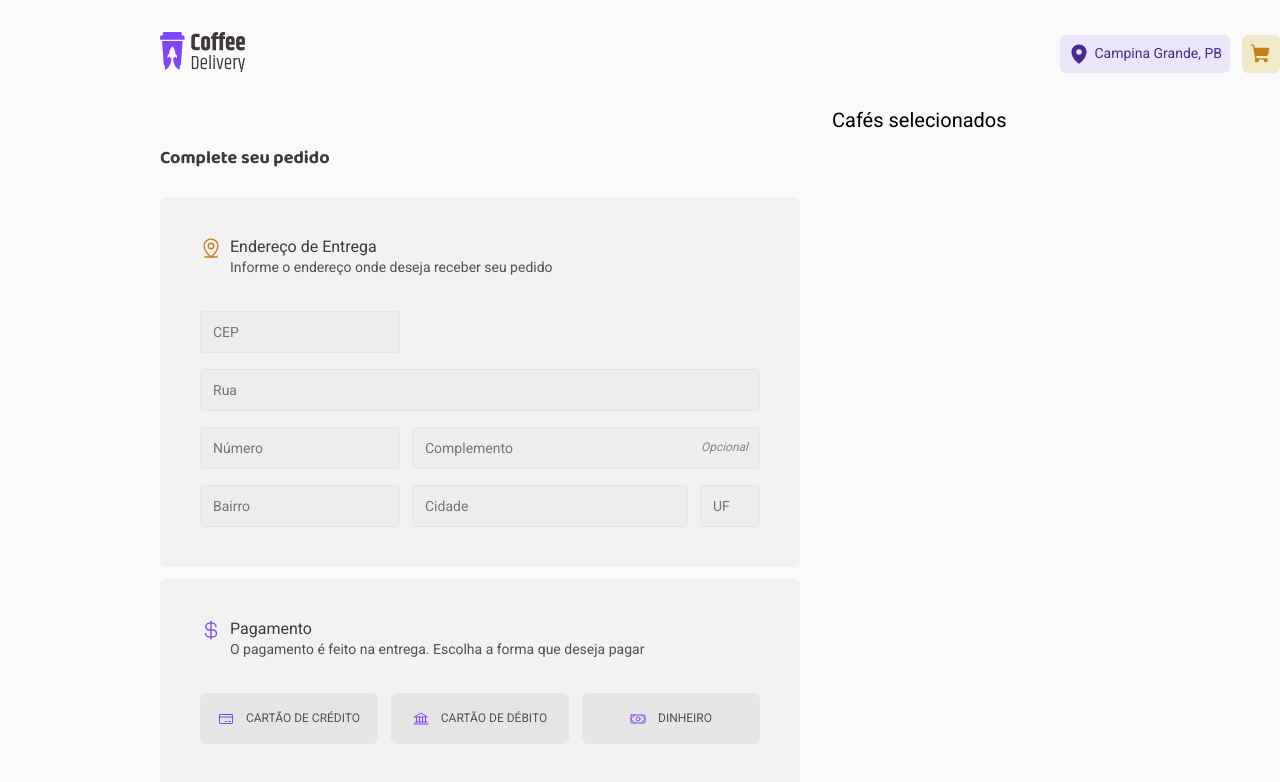
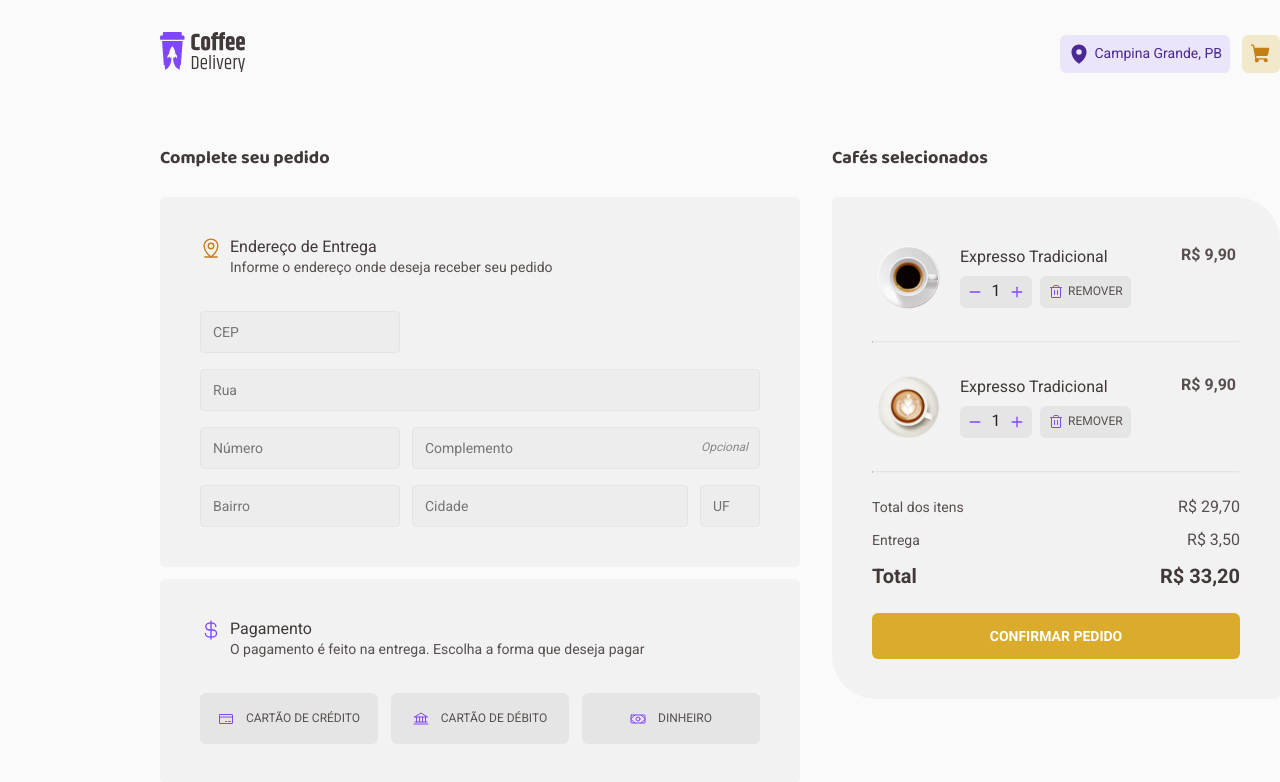
Before and after one commit to brenoq/coffeeShop, a React (Vite) app: page /cart in a window 1280 px wide. Shown: the top 782 px of the page. Built offline with nearby package versions, Linux system fonts and the light colour scheme.

Commit message:
Finished page Cart

```diff
--- a/src/components/InputNumber/index.tsx
+++ b/src/components/InputNumber/index.tsx
@@ -2,7 +2,11 @@ import { Minus, Plus } from 'phosphor-react'
 import { InputContainer } from './styles'
 import { useState } from 'react'
 
-export function InputNumber() {
+interface InputNumberProps {
+  size: number
+}
+
+export function InputNumber({ size }: InputNumberProps) {
   const [quantity, setQuantity] = useState(1)
 
   function handleChangeQuantity(buttonType: string) {
@@ -16,7 +20,7 @@ export function InputNumber() {
   }
 
   return (
-    <InputContainer>
+    <InputContainer inputHeight={size}>
       <button onClick={() => handleChangeQuantity('minus')}>
         <Minus size={14} weight="bold" id="minus" />
       </button>
--- a/src/components/InputNumber/styles.ts
+++ b/src/components/InputNumber/styles.ts
@@ -1,6 +1,10 @@
 import { styled } from 'styled-components'
 
-export const InputContainer = styled.div`
+interface inputVariants {
+  inputHeight: number
+}
+
+export const InputContainer = styled.div<inputVariants>`
   display: flex;
   flex-direction: row;
   justify-content: center;
@@ -9,12 +13,10 @@ export const InputContainer = styled.div`
   gap: 4px;
 
   width: 7.2rem;
-  height: 3.8rem;
+  height: ${(props) => props.inputHeight}rem;
 
   background: ${(props) => props.theme['base-button']};
   border-radius: 6px;
-
-  margin-left: 2.3rem;
 
   span {
     display: flex;
--- /dev/null
+++ b/src/pages/Cart/components/CoffeeFormSmall/index.tsx
@@ -0,0 +1,31 @@
+import { Trash } from 'phosphor-react'
+import { CoffeFormSmallContainer, Divider } from './styles'
+import { InputNumber } from '../../../../components/InputNumber'
+
+interface CoffeeType {
+  type: string
+}
+
+export function CoffeeFormSmall(props: CoffeeType) {
+  return (
+    <>
+      <CoffeFormSmallContainer>
+        <div className="description">
+          <img src={`/src/assets/coffee/${props.type}.png`} alt={props.type} />
+          <div className="coffee">
+            <p>Expresso Tradicional</p>
+            <div>
+              <InputNumber size={3.2} />
+              <button>
+                <Trash size={16} />
+                <span>REMOVER</span>
+              </button>
+            </div>
+          </div>
+        </div>
+        <div className="value">R$ 9,90</div>
+      </CoffeFormSmallContainer>
+      <Divider />
+    </>
+  )
+}
--- /dev/null
+++ b/src/pages/Cart/components/CoffeeFormSmall/styles.ts
@@ -0,0 +1,95 @@
+import { styled } from 'styled-components'
+
+export const CoffeFormSmallContainer = styled.div`
+  display: flex;
+  flex-direction: row;
+  align-items: flex-start;
+  justify-content: space-between;
+
+  width: 36.8rem;
+  height: 8rem;
+
+  padding: 0.8rem 0.4rem;
+
+  background: ${(props) => props.theme['base-card']};
+
+  .description {
+    display: flex;
+    flex-direction: row;
+
+    gap: 2rem;
+
+    img {
+      width: 6.4rem;
+      height: 6.4rem;
+    }
+
+    .coffee {
+      display: flex;
+      flex-direction: column;
+      align-items: flex-start;
+      justify-content: center;
+      gap: 0.8rem;
+
+      p {
+        color: ${(props) => props.theme['base-subtitle']};
+
+        font-size: 1.6rem;
+        font-family: 'Roboto', sans-serif;
+        font-weight: 400;
+      }
+
+      & > div {
+        display: flex;
+        flex-direction: row;
+        justify-content: space-between;
+        gap: 0.8rem;
+
+        & > button {
+          display: flex;
+          height: 3.2rem;
+          padding: 0.8rem 0.8rem;
+          justify-content: center;
+          align-items: center;
+          gap: 0.4rem;
+
+          border: none;
+          border-radius: 0.6rem;
+          background: ${(props) => props.theme['base-button']};
+          color: ${(props) => props.theme.purple};
+
+          cursor: pointer;
+
+          & > span {
+            color: ${(props) => props.theme['base-text']};
+
+            font-size: 1.2rem;
+            font-family: 'Roboto', sans-serif;
+            font-weight: 400;
+            line-height: 160%;
+          }
+
+          transition: 300ms;
+        }
+
+        & > button:hover {
+          background: ${(props) => props.theme['base-hover']};
+        }
+      }
+    }
+  }
+
+  .value {
+    color: ${(props) => props.theme['base-text']};
+
+    font-size: 1.6rem;
+    font-family: 'Roboto', sans-serif;
+    font-weight: 700;
+    line-height: 130%;
+  }
+`
+
+export const Divider = styled.hr`
+  margin: 2.4rem auto;
+  border-top: 1px solid ${(props) => props.theme['base-button']};
+`
--- a/src/pages/Cart/components/OrderSummary/index.tsx
+++ b/src/pages/Cart/components/OrderSummary/index.tsx
@@ -1,7 +1,35 @@
+import { CoffeeFormSmall } from '../CoffeeFormSmall'
+import { OrderSummaryContainer } from './styles'
+
 export function OrderSummary() {
   return (
-    <div>
-      <h1>Cafés selecionados</h1>
-    </div>
+    <OrderSummaryContainer>
+      <div className="header">
+        <h1>Cafés selecionados</h1>
+      </div>
+      <div className="coffeeCard">
+        <div className="main">
+          <CoffeeFormSmall type="expresso" />
+          <CoffeeFormSmall type="capuccino" />
+          <div className="values">
+            <div className="totalItems">
+              Total dos itens
+              <span>R$ 29,70</span>
+            </div>
+            <div className="delivery">
+              Entrega
+              <span>R$ 3,50</span>
+            </div>
+            <div className="total">
+              Total
+              <span>R$ 33,20</span>
+            </div>
+          </div>
+        </div>
+        <div className="footer">
+          <button>CONFIRMAR PEDIDO</button>
+        </div>
+      </div>
+    </OrderSummaryContainer>
   )
 }
--- a/src/pages/Cart/components/OrderSummary/styles.ts
+++ b/src/pages/Cart/components/OrderSummary/styles.ts
@@ -0,0 +1,110 @@
+import { styled } from 'styled-components'
+
+export const OrderSummaryContainer = styled.div`
+  display: flex;
+  flex-direction: column;
+  gap: 1.2rem;
+
+  width: 44.8rem;
+
+  h1 {
+    color: ${(props) => props.theme['base-subtitle']};
+    font-size: 1.8rem;
+    font-family: 'Baloo 2', cusrsive;
+    font-weight: 700;
+
+    margin: 4rem 0 1.5rem 0;
+  }
+
+  .coffeeCard {
+    display: flex;
+    flex-direction: column;
+    align-items: center;
+    justify-content: flex-start;
+
+    padding: 4rem;
+
+    border-radius: 0.6rem 4.4rem;
+    background: var(--base-card, #f3f2f2);
+
+    .main > .values {
+      display: flex;
+      flex-direction: column;
+      align-items: flex-start;
+
+      gap: 1.2rem;
+
+      margin-bottom: 2.4rem;
+
+      & div {
+        display: flex;
+        flex-direction: row;
+        align-items: center;
+        justify-content: space-between;
+
+        width: 100%;
+      }
+
+      & div {
+        color: ${(props) => props.theme['base-text']};
+
+        font-size: 1.4rem;
+        font-family: Roboto;
+        font-weight: 400;
+
+        span {
+          color: ${(props) => props.theme['base-text']};
+
+          font-size: 1.6rem;
+          font-family: Roboto;
+          font-weight: 400;
+        }
+      }
+
+      & div:last-child {
+        color: ${(props) => props.theme['base-subtitle']};
+
+        font-size: 2rem;
+        font-family: Roboto;
+        font-weight: 700;
+
+        span {
+          color: ${(props) => props.theme['base-subtitle']};
+
+          font-size: 2rem;
+          font-family: Roboto;
+          font-weight: 700;
+        }
+      }
+    }
+
+    .footer {
+      width: 100%;
+
+      button {
+        width: 100%;
+
+        padding: 1.2rem 0.8rem;
+
+        border: none;
+        border-radius: 0.6rem;
+
+        background: ${(props) => props.theme.yellow};
+
+        color: ${(props) => props.theme.white};
+        font-size: 1.4rem;
+        font-family: Roboto;
+        font-weight: 700;
+        line-height: 160%;
+
+        cursor: pointer;
+
+        transition: 300ms;
+      }
+
+      button:hover {
+        background: ${(props) => props.theme['yellow-dark']};
+      }
+    }
+  }
+`
--- a/src/pages/Home/components/CoffeeForm/index.tsx
+++ b/src/pages/Home/components/CoffeeForm/index.tsx
@@ -20,7 +20,7 @@ export function CoffeeForm(props: CoffeeType) {
           <span>R$</span>
           9,90
         </div>
-        <InputNumber />
+        <InputNumber size={3.8} />
         <button>
           <ShoppingCart size={22} weight="fill" />
         </button>
--- a/src/pages/Home/components/CoffeeForm/styles.ts
+++ b/src/pages/Home/components/CoffeeForm/styles.ts
@@ -109,6 +109,8 @@ export const CoffeFormContainer = styled.div`
       font-weight: 800;
       font-size: 2.4rem;
 
+      margin-right: 2.3rem;
+
       span {
         font-family: 'Roboto', sans-serif;
         font-weight: 400;
```
